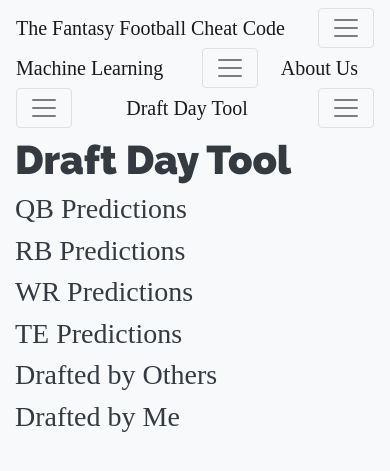
After one commit to aldodagio/fantasyfootball, a Flask app: template templates/draft_day_tool.html in a window 390 px wide. The commit adds this page. Shown: the top 471 px of the page. Run offline with Flask 3, Linux system fonts and the light colour scheme; the template is opened without the code that fills it, so the values that code supplies are empty; some libraries are stand-ins or nearby versions; some web fonts are replaced.

Commit message:
code update

```diff
--- a/App.py
+++ b/App.py
@@ -301,7 +301,6 @@ def season_RB_view(season_id):
     return render_template('season_view.html', position='Running Back', season_id=id, season=season_id,
                            season_end=season_end, players=players, players_with_points=players_with_points)
 
-
 @app.route('/season/<season_id>/WR')
 def season_WR_view(season_id):
     # Logic to retrieve season data and render the season view template
@@ -390,6 +389,19 @@ def linear_regression():
 def about_us():
     return render_template('about_us.html')
 
+@app.route('/draft_day_tool')
+def draft_day_tool():
+    connection = Connection()
+    qb_predictions = connection.get_linear_regression_predictions_qb()
+    rb_predictions = connection.get_linear_regression_predictions_rb()
+    wr_predictions = connection.get_linear_regression_predictions_wr()
+    te_predictions = connection.get_linear_regression_predictions_te()
+    return render_template('draft_day_tool.html',
+                           qb_predictions=qb_predictions,
+                           rb_predictions=rb_predictions,
+                           wr_predictions=wr_predictions,
+                           te_predictions=te_predictions)
+
 
 @app.route('/search', methods=['GET'])
 def player_search():
--- /dev/null
+++ b/templates/draft_day_tool.html
@@ -0,0 +1,133 @@
+<!DOCTYPE html>
+<html lang="en">
+<head>
+    <meta charset="UTF-8">
+
+    <title>Draft Day Tool</title>
+     <link rel="stylesheet" href="https://maxcdn.bootstrapcdn.com/bootstrap/4.0.0/css/bootstrap.min.css">
+    <link rel="stylesheet" type="text/css" href="{{ url_for('static',filename='styles/global.css') }}">
+    <script src="{{ url_for('static', filename='jquery.min.js') }}"></script>
+</head>
+<body>
+<!-- Header/Navbar -->
+<nav class="navbar navbar-expand-lg navbar-light bg-light">
+    <a class="navbar-brand" href="/">The Fantasy Football Cheat Code</a>
+    <button class="navbar-toggler" type="button" data-toggle="collapse" data-target="#navbarNavDropdown"
+            aria-controls="navbarNavDropdown" aria-expanded="false" aria-label="Toggle navigation">
+        <span class="navbar-toggler-icon"></span>
+    </button>
+    <a class="navbar-brand" href="/linear_regression">Machine Learning</a>
+    <button class="navbar-toggler" type="button" data-toggle="collapse" data-target="#navbarNavDropdown"
+            aria-controls="navbarNavDropdown" aria-expanded="false" aria-label="Toggle navigation">
+        <span class="navbar-toggler-icon"></span>
+    </button>
+    <a class="navbar-brand" href="/about_us">About Us</a>
+    <button class="navbar-toggler" type="button" data-toggle="collapse" data-target="#navbarNavDropdown"
+            aria-controls="navbarNavDropdown" aria-expanded="false" aria-label="Toggle navigation">
+        <span class="navbar-toggler-icon"></span>
+    </button>
+    <a class="navbar-brand" href="/draft_day_tool">Draft Day Tool</a>
+    <button class="navbar-toggler" type="button" data-toggle="collapse" data-target="#navbarNavDropdown"
+            aria-controls="navbarNavDropdown" aria-expanded="false" aria-label="Toggle navigation">
+        <span class="navbar-toggler-icon"></span>
+    </button>
+</nav>
+    <div class="container">
+        <h1>Draft Day Tool</h1>
+        <div class="row">
+            <!-- QB Predictions -->
+            <div class="col-md-2">
+                <h3>QB Predictions</h3>
+                <ul id="qb_list" class="list-group">
+                    {% for prediction in qb_predictions %}
+                        <li class="list-group-item" onclick="movePlayer(this, 'qb_list')">
+                            <strong>
+                                {{ loop.index }}. {{ prediction.name }}
+                            </strong>
+                            <br>
+                                Predicted Points: {{ prediction.points | round(2) }}
+                        </li>
+                    {% endfor %}
+                </ul>
+            </div>
+
+            <!-- RB Predictions -->
+            <div class="col-md-2">
+                <h3>RB Predictions</h3>
+                <ul id="rb_list" class="list-group">
+                    {% for prediction in rb_predictions %}
+                    <li class="list-group-item" onclick="movePlayer(this, 'rb_list')">
+                            <strong>
+                                {{ loop.index }}. {{ prediction.name }}
+                            </strong>
+                            <br>
+                                Predicted Points: {{ prediction.points | round(2) }}
+                    </li>
+                    {% endfor %}
+                </ul>
+            </div>
+
+            <!-- WR Predictions -->
+            <div class="col-md-2">
+                <h3>WR Predictions</h3>
+                <ul id="wr_list" class="list-group">
+                    {% for prediction in wr_predictions %}
+                    <li class="list-group-item" onclick="movePlayer(this, 'wr_list')">
+                            <strong>
+                                {{ loop.index }}. {{ prediction.name }}
+                            </strong>
+                            <br>
+                                Predicted Points: {{ prediction.points | round(2) }}
+                    </li>
+                    {% endfor %}
+                </ul>
+            </div>
+
+            <!-- TE Predictions -->
+            <div class="col-md-2">
+                <h3>TE Predictions</h3>
+                <ul id="te_list" class="list-group">
+                    {% for prediction in te_predictions %}
+                    <li class="list-group-item" onclick="movePlayer(this, 'te_list')">
+                            <strong>
+                                {{ loop.index }}. {{ prediction.name }}
+                            </strong>
+                            <br>
+                                Predicted Points: {{ prediction.points | round(2) }}
+                    </li>
+                    {% endfor %}
+                </ul>
+            </div>
+
+            <!-- Drafted by Others -->
+            <div class="col-md-2">
+                <h3>Drafted by Others</h3>
+                <ul id="others_list" class="list-group">
+                </ul>
+            </div>
+
+            <!-- Drafted by Me -->
+            <div class="col-md-2">
+                <h3>Drafted by Me</h3>
+                <ul id="my_list" class="list-group">
+                </ul>
+            </div>
+        </div>
+    </div>
+
+    <!-- JavaScript to handle moving items between lists -->
+    <script>
+    function movePlayer(element, origin) {
+        const targetColumn = prompt(`Move ${element.textContent.trim()} to: \n1. Drafted by Others \n2. Drafted by Me`);
+
+        if (targetColumn === '1') {
+            document.getElementById('others_list').appendChild(element);
+        } else if (targetColumn === '2') {
+            document.getElementById('my_list').appendChild(element);
+        }
+    }
+</script>
+
+
+</body>
+</html>
--- a/templates/index.html
+++ b/templates/index.html
@@ -22,6 +22,11 @@
         <span class="navbar-toggler-icon"></span>
     </button>
     <a class="navbar-brand" href="/about_us">About Us</a>
+    <button class="navbar-toggler" type="button" data-toggle="collapse" data-target="#navbarNavDropdown"
+            aria-controls="navbarNavDropdown" aria-expanded="false" aria-label="Toggle navigation">
+        <span class="navbar-toggler-icon"></span>
+    </button>
+    <a class="navbar-brand" href="/draft_day_tool">Draft Day Tool</a>
     <button class="navbar-toggler" type="button" data-toggle="collapse" data-target="#navbarNavDropdown"
             aria-controls="navbarNavDropdown" aria-expanded="false" aria-label="Toggle navigation">
         <span class="navbar-toggler-icon"></span>
```
Also changed, not shown: postgres_db/Connection.py (+14 -14 lines), templates/linear_regression.html (+7 -2 lines).
